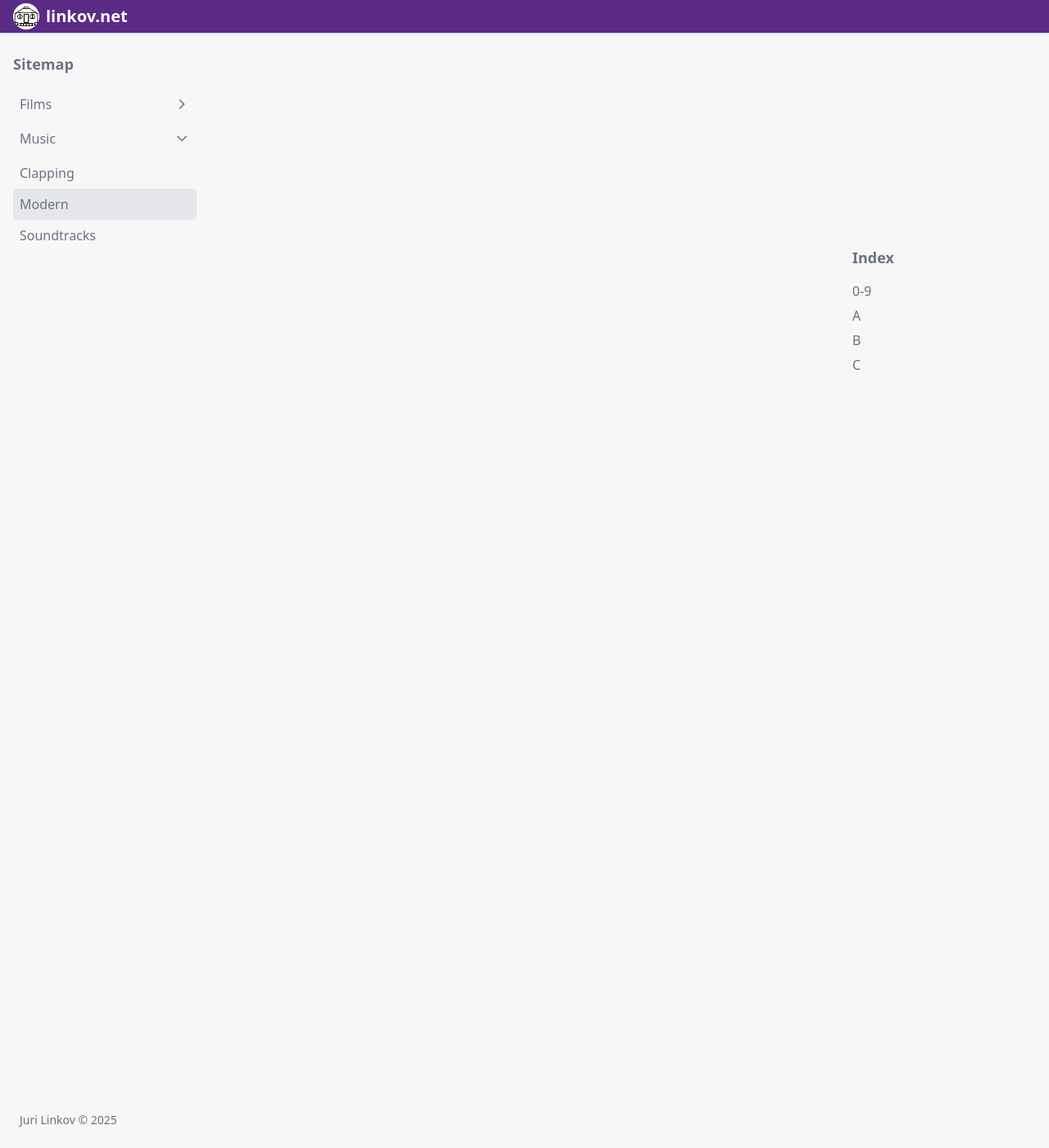
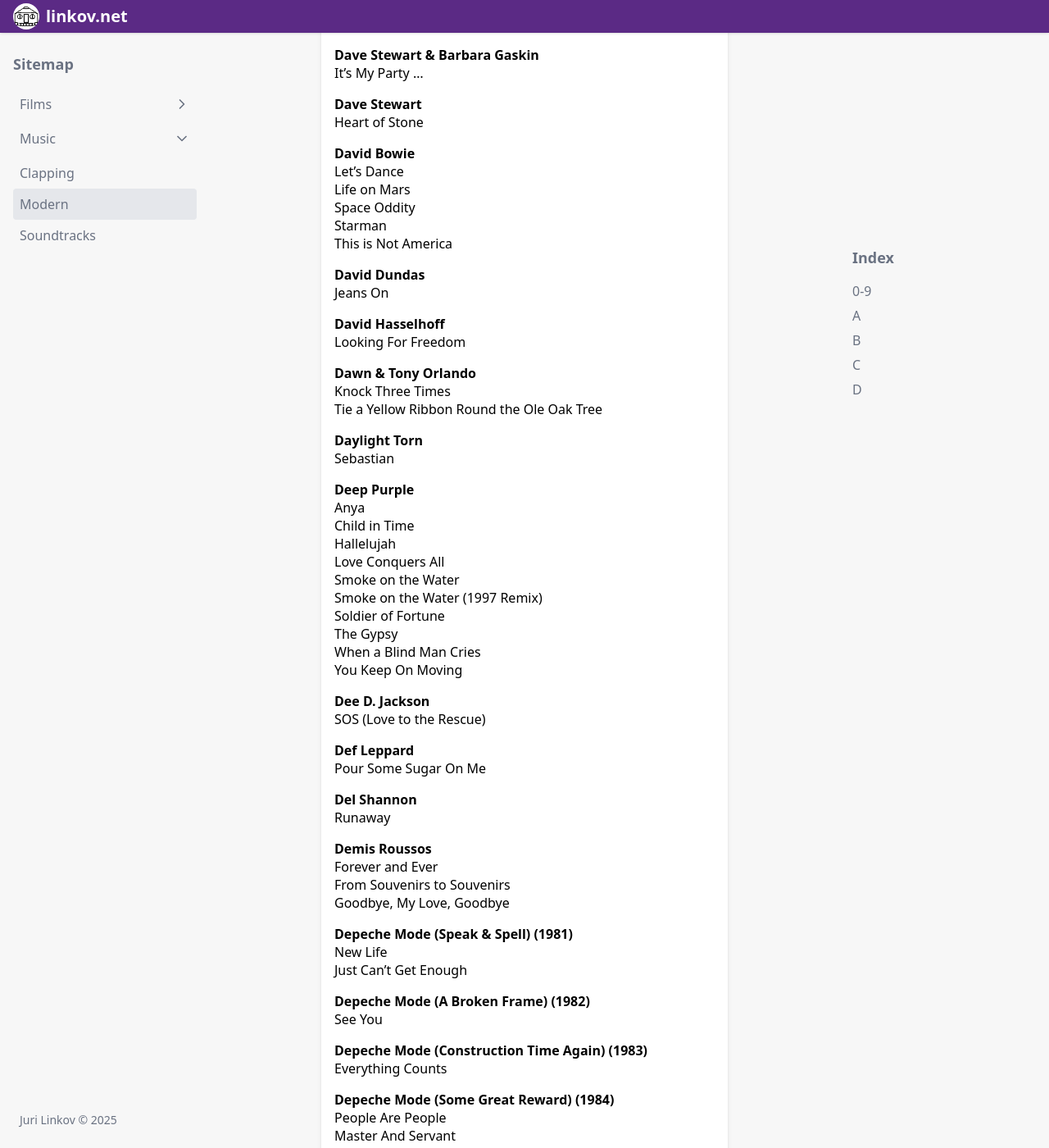
Before and after one commit to link0ff/link0ff.github.io, a Jekyll site: the page built from en/music/modern.md, in a window 1280 px wide and 1400 px high, scrolled down 16108 px. Shown: the whole window at 82% size. Built offline with Jekyll 4.4.1, drawn with Linux system fonts in a browser that asks for light colours; nearby versions of some CDN libraries; some of the changed text lies outside the part shown.

Commit message:
Add music modern D

```diff
--- a/en/music/modern.md
+++ b/en/music/modern.md
@@ -4,8 +4,9 @@
 lazyload: true
 ---
 I'd like to present a carefully selected collection
-of the most remarkable contemporary songs and compositions.
+of the greatest hits of our time.
 
-This list was created to help ensure you don't miss any impactful songs from the past.
+This list was created to ensure you don't miss
+any impactful songs from recent years.
 
 You can click on any song title to play it in the right sidebar.
--- a/en/music/modern/0.md
+++ b/en/music/modern/0.md
@@ -4,7 +4,7 @@
   2 Brothers On The 4th Floor, 2 Unlimited, 4 Friends & Shary, 4 Non Blondes, 7 Signs & Julia Simon, 5000 Volts
 ---
 **[2 Brothers On The 4th Floor](https://en.wikipedia.org/wiki/2_Brothers_On_The_4th_Floor){:target="_blank"}**
-- {% include ytplay.html id="jXyJQT3E9jw" t="Do You Know" %} {% include remark.html c="cover of “Diana Ross - Theme from Mahogany (Do You Know Where You're Going To)”" %}
+- {% include ytplay.html id="jXyJQT3E9jw" t="Do You Know" %} {% include remark.html c="[cover](https://en.wikipedia.org/wiki/Theme_from_Mahogany_(Do_You_Know_Where_You're_Going_To)){:target=\"_blank\"}" %}
 
 **[2 Unlimited](https://en.wikipedia.org/wiki/2_Unlimited){:target="_blank"}**
 - {% include ytplay.html id="7kmEEkECFQw" t="No Limit" %}
--- a/en/music/modern/a.md
+++ b/en/music/modern/a.md
@@ -236,10 +236,10 @@
 - {% include ytplay.html id="MidApgwKpyg" t="Touch and Go" %}
 
 **[Armin van Buuren](https://en.wikipedia.org/wiki/Armin_van_Buuren){:target="_blank"} feat. [Jaren](https://en.wikipedia.org/wiki/Jaren_Cerf){:target="_blank"}**
-- {% include ytplay.html id="eyUfJVqMtO0" t="Unforgivable (Extended Mix)" %}
+- {% include ytplay.html id="eyUfJVqMtO0" t="Unforgivable (Extended Mix)" %} {% include remark.html c="vocal trance" %}
 
 **[Armin van Buuren](https://en.wikipedia.org/wiki/Armin_van_Buuren){:target="_blank"} feat. [Sharon den Adel](https://en.wikipedia.org/wiki/Sharon_den_Adel){:target="_blank"}**
-- {% include ytplay.html id="TxvpctgU_s8" t="In and Out of Love" %}
+- {% include ytplay.html id="TxvpctgU_s8" t="In and Out of Love" %} {% include remark.html c="vocal trance" %}
 
 **[Army Of Lovers](https://en.wikipedia.org/wiki/Army_Of_Lovers){:target="_blank"}**
 - {% include ytplay.html id="cUo0YkLyrjU" t="Carry My Urn to Ukraine" %}
--- a/en/music/modern/b.md
+++ b/en/music/modern/b.md
@@ -115,7 +115,7 @@
 - {% include ytplay.html id="eFTLKWw542g" t="We Didn't Start the Fire" %}
 
 **[Billy Ocean](https://en.wikipedia.org/wiki/Billy_Ocean){:target="_blank"}**
-- {% include ytplay.html id="zNgcYGgtf8M" t="Get Outta My Dreams, Get Into My Car " %}
+- {% include ytplay.html id="zNgcYGgtf8M" t="Get Outta My Dreams, Get Into My Car" %}
 - {% include ytplay.html id="tyrowWnlNnQ" t="Loverboy" %}
 
 **[Bill Haley & His Comets](https://en.wikipedia.org/wiki/Bill_Haley_&_His_Comets){:target="_blank"}**
@@ -135,7 +135,7 @@
 - {% include ytplay.html id="u1ZoHfJZACA" t="Wonderful Life" %}
 
 **[Blind Guardian](https://en.wikipedia.org/wiki/Blind_Guardian){:target="_blank"}**
-- {% include ytplay.html id="Qov5WhGdxpI" t="Surfin' USA" %} {% include remark.html c="cover of “The Beach Boys - Surfin' U.S.A.”" %}
+- {% include ytplay.html id="Qov5WhGdxpI" t="Surfin' USA" %} {% include remark.html c="[cover](https://en.wikipedia.org/wiki/Surfin'_U.S.A.){:target=\"_blank\"}" %}
 
 **[Blondie](https://en.wikipedia.org/wiki/Blondie_(band)){:target="_blank"}**
 - {% include ytplay.html id="StKVS0eI85I" t="Call Me" %}
--- a/en/music/modern/c.md
+++ b/en/music/modern/c.md
@@ -11,7 +11,7 @@
   Culture Club, Cutting Crew, Cyndi Lauper, C+C Music Factory, C. C. Catch
 ---
 **[Camouflage](https://en.wikipedia.org/wiki/Camouflage_(band)){:target="_blank"}**
-- {% include ytplay.html id="zXzqcDnzDgc" t="Love Is a Shield" %} {% include remark.html c="Sounds like Depeche Mode" %}
+- {% include ytplay.html id="zXzqcDnzDgc" t="Love Is a Shield" %} {% include remark.html c="sounds like Depeche Mode" %}
 
 **[Cappella](https://en.wikipedia.org/wiki/Cappella_(band)){:target="_blank"}**
 - {% include ytplay.html id="y3KihWJRh6U" t="U Got 2 Let the Music" %}
@@ -21,8 +21,8 @@
 - {% include ytplay.html id="_vkVXbtqLpI" t="Only With You" %}
 
 **[Captain Jack](https://en.wikipedia.org/wiki/Captain_Jack_(group)){:target="_blank"}**
-- {% include ytplay.html id="7X2QztU74pA" t="Dream a Dream" %} {% include remark.html c="cover of Edvard Grieg “In the Hall of the Mountain King”" %}
-- {% include ytplay.html id="Qzjeeq8OICs" t="Get Up" %} {% include remark.html c="cover of [A Banda](https://en.wikipedia.org/wiki/A_Banda_(Ah_Bahn-da)){:target=\"_blank\"}" %}
+- {% include ytplay.html id="7X2QztU74pA" t="Dream a Dream" %} {% include remark.html c="[cover](https://en.wikipedia.org/wiki/In_the_Hall_of_the_Mountain_King){:target=\"_blank\"}" %}
+- {% include ytplay.html id="Qzjeeq8OICs" t="Get Up" %} {% include remark.html c="[cover](https://en.wikipedia.org/wiki/A_Banda_(Ah_Bahn-da)){:target=\"_blank\"}" %}
 
 **[Carl Douglas](https://en.wikipedia.org/wiki/Carl_Douglas){:target="_blank"}**
 - {% include ytplay.html id="bmfudW7rbG0" t="Kung Fu Fighting" %}
@@ -126,7 +126,7 @@
 - {% include ytplay.html id="U6G52RpNqPM" t="Save Me" %}
 
 **[Clout](https://en.wikipedia.org/wiki/Clout){:target="_blank"}**
-- {% include ytplay.html id="H7Q3pVAOSLE" t="Save Me" %} {% include remark.html c="cover of Clodagh Rogers “Save Me”" %}
+- {% include ytplay.html id="H7Q3pVAOSLE" t="Save Me" %} {% include remark.html c="[cover](https://en.wikipedia.org/wiki/Save_Me_(Clodagh_Rodgers_song)){:target=\"_blank\"}" %}
 - {% include ytplay.html id="5fgA_yNCeq4" t="Substitute" %}
 - {% include ytplay.html id="pRZL3oF72TA" t="Without Love" %}
 
--- /dev/null
+++ b/en/music/modern/d.md
@@ -0,0 +1,232 @@
+---
+title: D
+summary: >
+  DJ BoBo, DJ Gollum, Dalida, Daniel Boone, Daniel Sentacruz Ensemble, Danny Keith,
+  Danuta, Dash Berlin, Das Modul, Dave Edmunds, Dave Stewart, David Bowie, David
+  Dundas, David Hasselhoff, Dawn & Tony Orlando, Daylight Torn, Deep Purple, Dee
+  D. Jackson, Def Leppard, Del Shannon, Demis Roussos, Depeche Mode,, Derek and the
+  Dominos, Desireless, Dexy's Midnight Runners, Diana King, Diana Ross, Dido, Dire
+  Straits, Donna Summer, Don McLean, Doop, Doris D & The Pins, Dr. Alban, Dr. Hook,
+  Dr. John, Dschinghis Khan, Duran Duran, Dusty Springfield, DÖF
+---
+**[DJ BoBo](https://en.wikipedia.org/wiki/DJ_BoBo){:target="_blank"}**
+- {% include ytplay.html id="rAnmLLRphqo" t="Somebody Dance with Me" %}
+
+**[DJ Gollum](https://www.discogs.com/artist/20436-DJ-Gollum){:target="_blank"}**
+- {% include ytplay.html id="dQZzVbcPPzA" t="Poison (DJ THT & Ced Tecknoboy Radio Edit)" %} {% include remark.html c="[cover](https://en.wikipedia.org/wiki/Poison_(Alice_Cooper_song)){:target=\"_blank\"}" %}
+
+**[Dalida](https://en.wikipedia.org/wiki/Dalida){:target="_blank"}**
+- {% include ytplay.html id="2TtD6iDlEHo" t="Besame mucho" %}
+- {% include ytplay.html id="jFqfJJ3ExrY" t="Itsi bitsi petit bikini" %} {% include remark.html c="[cover](https://en.wikipedia.org/wiki/Itsy_Bitsy_Teenie_Weenie_Yellow_Polkadot_Bikini){:target=\"_blank\"}" %}
+- {% include ytplay.html id="jH1Gxy1T1Eo" t="Le Temps des fleurs" %} {% include remark.html c="[cover](https://en.wikipedia.org/wiki/Le_Temps_des_fleurs){:target=\"_blank\"}" %}
+- {% include ytplay.html id="GFHlP4STn00" t="O sole mio" %}
+- {% include ytplay.html id="bBzb3d9qeWg" t="Parle plus bas" %} {% include remark.html c="[cover](https://en.wikipedia.org/wiki/Love_Theme_from_The_Godfather){:target=\"_blank\"}" %}
+- {% include ytplay.html id="vK8N9zkabYs" t="Petit homme" %} {% include remark.html c="[cover](https://en.wikipedia.org/wiki/Little_Man_(Sonny_&_Cher_song)){:target=\"_blank\"}" %}
+
+**[Dalida](https://en.wikipedia.org/wiki/Dalida){:target="_blank"} & [Alain Delon](https://en.wikipedia.org/wiki/Alain_Delon){:target="_blank"}**
+- {% include ytplay.html id="LYAvhujK4nA" t="Paroles, paroles" %}
+
+**[Daniel Boone](https://en.wikipedia.org/wiki/Daniel_Boone_(singer)){:target="_blank"}**
+- {% include ytplay.html id="EQ7uNXfoq5g" t="Beautiful Sunday" %}
+
+**[Daniel Sentacruz Ensemble](https://en.wikipedia.org/wiki/Daniel_Sentacruz_Ensemble){:target="_blank"}**
+- {% include ytplay.html id="-nj7Ek3rSBw" t="Soleado" %} {% include remark.html c="semi-instrumental with vocals" %}
+
+**[Danny Keith](https://www.discogs.com/artist/88801-Danny-Keith){:target="_blank"}**
+- {% include ytplay.html id="e9XQBnFHJLg" t="Keep On Music" %}
+
+**[Danuta](https://en.wikipedia.org/wiki/Danuta_Lato){:target="_blank"}**
+- {% include ytplay.html id="SKJhl8Jq54w" t="Touch My Heart" %}
+
+**[Dash Berlin with Cerf, Mitiska & Jaren](https://www.discogs.com/master/2382-Dash-Berlin-With-Cerf-Mitiska-Jaren-Man-On-The-Run){:target="_blank"}**
+- {% include ytplay.html id="jySYvf2fm68" t="Man on the Run" %} {% include remark.html c="vocal trance" %}
+
+**[Das Modul](https://de.wikipedia.org/wiki/Das_Modul_(Band)){:target="_blank"}**
+- {% include ytplay.html id="oV6DsjmtBuQ" t="Computerliebe" %}
+
+**[Dave Edmunds](https://en.wikipedia.org/wiki/Dave_Edmunds){:target="_blank"}**
+- {% include ytplay.html id="hMjwb13TFCo" t="I Hear You Knocking" %}
+
+**[Dave Stewart](https://en.wikipedia.org/wiki/Dave_Stewart_(musician,_born_1950)){:target="_blank"} & [Barbara Gaskin](https://en.wikipedia.org/wiki/Barbara_Gaskin){:target="_blank"}**
+- {% include ytplay.html id="fUlcfF5Dnvc" t="It's My Party" %} {% include remark.html c="[cover](https://en.wikipedia.org/wiki/It's_My_Party){:target=\"_blank\"}" %}
+
+**[Dave Stewart](https://en.wikipedia.org/wiki/Dave_Stewart_(Eurythmics)){:target="_blank"}**
+- {% include ytplay.html id="sBaKMpxw5_c" t="Heart of Stone" %}
+
+**[David Bowie](https://en.wikipedia.org/wiki/David_Bowie){:target="_blank"}**
+- {% include ytplay.html id="VbD_kBJc_gI" t="Let's Dance" %}
+- {% include ytplay.html id="AZKcl4-tcuo" t="Life on Mars" %}
+- {% include ytplay.html id="iYYRH4apXDo" t="Space Oddity" %}
+- {% include ytplay.html id="t365MuktYQs" t="Starman" %}
+- {% include ytplay.html id="bYkPtYw82f8" t="This is Not America" %}
+
+**[David Dundas](https://en.wikipedia.org/wiki/David_Dundas_(musician)){:target="_blank"}**
+- {% include ytplay.html id="vwGlhKcEBjY" t="Jeans On" %}
+
+**[David Hasselhoff](https://en.wikipedia.org/wiki/David_Hasselhoff){:target="_blank"}**
+- {% include ytplay.html id="XAfzCSzjCcM" t="Looking For Freedom" %}
+
+**[Dawn & Tony Orlando](https://en.wikipedia.org/wiki/Tony_Orlando_and_Dawn){:target="_blank"}**
+- {% include ytplay.html id="uw2eitx9Ly0" t="Knock Three Times" %}
+- {% include ytplay.html id="PxG9XFqHSFw" t="Tie a Yellow Ribbon Round the Ole Oak Tree" %}
+
+**[Daylight Torn](https://www.discogs.com/artist/1629003-Daylight-Torn){:target="_blank"}**
+- {% include ytplay.html id="Ri3nJv3TQvM" t="Sebastian" %}
+
+**[Deep Purple](https://en.wikipedia.org/wiki/Deep_Purple){:target="_blank"}**
+- {% include ytplay.html id="-Uwnnx6X2_A" t="Anya" %}
+- {% include ytplay.html id="FpA707p7w9A" t="Child in Time" %}
+- {% include ytplay.html id="5b375QyDAEY" t="Hallelujah" %}
+- {% include ytplay.html id="usPXQA5JTKE" t="Love Conquers All" %}
+- {% include ytplay.html id="Q2FzZSBD5LE" t="Smoke on the Water" %}
+- {% include ytplay.html id="5y-zPDOOBRw" t="Smoke on the Water (1997 Remix)" %}
+- {% include ytplay.html id="AjIL2BemqBY" t="Soldier of Fortune" %}
+- {% include ytplay.html id="Pjy9MUjrjdI" t="The Gypsy" %}
+- {% include ytplay.html id="9_Iq9CWuqMM" t="When a Blind Man Cries" %}
+- {% include ytplay.html id="pE8fYd0FevI" t="You Keep On Moving" %}
+
+**[Dee D. Jackson](https://en.wikipedia.org/wiki/Dee_D._Jackson){:target="_blank"}**
+- {% include ytplay.html id="nyR3L2owcA8" t="SOS (Love to the Rescue)" %}
+
+**[Def Leppard](https://en.wikipedia.org/wiki/Def_Leppard){:target="_blank"}**
+- {% include ytplay.html id="0UIB9Y4OFPs" t="Pour Some Sugar On Me" %}
+
+**[Del Shannon](https://en.wikipedia.org/wiki/Del_Shannon){:target="_blank"}**
+- {% include ytplay.html id="0S13mP_pfEc" t="Runaway" %}
+
+**[Demis Roussos](https://en.wikipedia.org/wiki/Demis_Roussos){:target="_blank"}**
+- {% include ytplay.html id="BfdkQGQ5xpA" t="Forever and Ever" %}
+- {% include ytplay.html id="pdoW2P049S0" t="From Souvenirs to Souvenirs" %}
+- {% include ytplay.html id="f4LKlOyC-To" t="Goodbye, My Love, Goodbye" %}
+
+**[Depeche Mode (Speak & Spell)](https://en.wikipedia.org/wiki/Speak_&_Spell_(album)){:target="_blank"} (1981)**
+- {% include ytplay.html id="D6ILGfnc-vk" t="New Life" %}
+- {% include ytplay.html id="DLhXHjU-vvM" t="Just Can't Get Enough" %}
+
+**[Depeche Mode (A Broken Frame)](https://en.wikipedia.org/wiki/A_Broken_Frame){:target="_blank"} (1982)**
+- {% include ytplay.html id="rwD6WSBzysE" t="See You" %}
+
+**[Depeche Mode (Construction Time Again)](https://en.wikipedia.org/wiki/Construction_Time_Again){:target="_blank"} (1983)**
+- {% include ytplay.html id="1t-gK-9EIq4" t="Everything Counts" %}
+
+**[Depeche Mode (Some Great Reward)](https://en.wikipedia.org/wiki/Some_Great_Reward){:target="_blank"} (1984)**
+- {% include ytplay.html id="dGyoJHUriQM" t="People Are People" %}
+- {% include ytplay.html id="EzZAnt1eei0" t="Master And Servant" %}
+
+**[Depeche Mode (Black Celebration)](https://en.wikipedia.org/wiki/Black_Celebration){:target="_blank"} (1986)**
+- {% include ytplay.html id="oZW1AhAxXAs" t="Black Celebration" %}
+- {% include ytplay.html id="gajF-DL0FtY" t="A Question Of Time" %}
+- {% include ytplay.html id="ee9WROnnUgs" t="Stripped" %}
+
+**[Depeche Mode (Music for the Masses)](https://en.wikipedia.org/wiki/Music_for_the_Masses){:target="_blank"} (1987)**
+- {% include ytplay.html id="vB_Vl0k86cI" t="Never Let Me Down Again" %}
+- {% include ytplay.html id="ZvqLMRW_xYQ" t="The Things You Said" %}
+- {% include ytplay.html id="9dhoYUUNTRI" t="Strangelove" %}
+- {% include ytplay.html id="oPicHQCC3r0" t="Little 15" %}
+- {% include ytplay.html id="5ZcQ-4iP_Y4" t="Behind The Wheel" %}
+- {% include ytplay.html id="WVHd_J9ousw" t="Nothing" %}
+
+**[Depeche Mode (Violator)](https://en.wikipedia.org/wiki/Violator_(album)){:target="_blank"} (1990)**
+- {% include ytplay.html id="XY3e46pf03Y" t="World In My Eyes" %}
+- {% include ytplay.html id="5L4YMKlpPog" t="Personal Jesus" %}
+- {% include ytplay.html id="x4mVKe6dalg" t="Enjoy The Silence" %}
+- {% include ytplay.html id="SxUhWYjkIJs" t="Policy Of Truth" %}
+
+**[Depeche Mode (Songs of Faith and Devotion)](https://en.wikipedia.org/wiki/Songs_of_Faith_and_Devotion){:target="_blank"} (1993)**
+- {% include ytplay.html id="sSHRs7aJ0-g" t="I Feel You" %}
+- {% include ytplay.html id="aaU29CR0mRs" t="Walking In My Shoes" %}
+- {% include ytplay.html id="ggvVxXZBQf4" t="In Your Room" %}
+- {% include ytplay.html id="Gd70E-7PITE" t="Rush" %}
+- {% include ytplay.html id="UOO9IBnQIPs" t="Higher Love" %}
+
+**[Depeche Mode (Ultra)](https://en.wikipedia.org/wiki/Ultra_(Depeche_Mode_album)){:target="_blank"} (1997)**
+- {% include ytplay.html id="bGt_VlEVyuE" t="Barrel Of A Gun" %}
+- {% include ytplay.html id="AnjlQwh_ujo" t="It's No Good" %}
+
+**[Depeche Mode (Exciter)](https://en.wikipedia.org/wiki/Exciter_(Depeche_Mode_album)){:target="_blank"} (2001)**
+- {% include ytplay.html id="pcSaK4JntA8" t="Dream On" %}
+- {% include ytplay.html id="PEMx-zy588A" t="Freelove" %}
+- {% include ytplay.html id="ILqsyxWivv8" t="Breathe" %}
+
+**[Depeche Mode (Playing the Angel)](https://en.wikipedia.org/wiki/Playing_the_Angel){:target="_blank"} (2005)**
+- {% include ytplay.html id="7JUkLTIaog4" t="A Pain That I'm Used To" %}
+- {% include ytplay.html id="F5v2INyFv6U" t="Suffer Well" %}
+- {% include ytplay.html id="ZaPZ98voZhY" t="Precious" %}
+- {% include ytplay.html id="pm7zpVRULAM" t="Damaged People" %}
+
+**[Depeche Mode (Sounds of the Universe)](https://en.wikipedia.org/wiki/Sounds_of_the_Universe){:target="_blank"} (2009)**
+- {% include ytplay.html id="2mS2p4dgLGM" t="In Chains" %}
+- {% include ytplay.html id="ZmRnPhIu-jg" t="Wrong" %}
+- {% include ytplay.html id="0gvv6VYuV50" t="Fragile Tension" %}
+- {% include ytplay.html id="Du4EfMfKROA" t="Peace" %}
+- {% include ytplay.html id="LmBuM-cQMrk" t="Perfect" %}
+
+**[Derek and the Dominos](https://en.wikipedia.org/wiki/Derek_And_The_Dominos){:target="_blank"}**
+- {% include ytplay.html id="TngViNw2pOo" t="Layla" %}
+
+**[Desireless](https://en.wikipedia.org/wiki/Desireless){:target="_blank"}**
+- {% include ytplay.html id="NlgmH5q9uNk" t="Voyage, voyage" %}
+
+**[Dexy's Midnight Runners](https://en.wikipedia.org/wiki/Dexy's_Midnight_Runners){:target="_blank"}**
+- {% include ytplay.html id="6BODDyZRF6A" t="Come On Eileen" %}
+
+**[Diana King](https://en.wikipedia.org/wiki/Diana_King){:target="_blank"}**
+- {% include ytplay.html id="szjaHbjhauk" t="Shy Guy" %}
+
+**[Diana Ross](https://en.wikipedia.org/wiki/Diana_Ross){:target="_blank"}**
+- {% include ytplay.html id="PcMD2Gs9fwU" t="Chain Reaction" %}
+- {% include ytplay.html id="TPpfSp40qy0" t="I Will Survive" %} {% include remark.html c="[cover](https://en.wikipedia.org/wiki/I_Will_Survive){:target=\"_blank\"}" %}
+- {% include ytplay.html id="VOH6SzDX3l4" t="Theme from Mahogany (Do You Know Where You're Going To)" %}
+- {% include ytplay.html id="hDHW5wXBvLw" t="Upside Down" %}
+
+**Diana Ross & [Marvin Gaye](https://en.wikipedia.org/wiki/Marvin_Gaye){:target="_blank"}**
+- {% include ytplay.html id="rx8egtlOBHk" t="You Are Everything" %}
+
+**Diana Ross & [The Supremes](https://en.wikipedia.org/wiki/The_Supremes){:target="_blank"}**
+- {% include ytplay.html id="ovoBi3pXD_A" t="You Can't Hurry Love" %}
+
+**[Dido](https://en.wikipedia.org/wiki/Dido_(singer)){:target="_blank"}**
+- {% include ytplay.html id="1TO48Cnl66w" t="Thank You" %}
+
+**[Dire Straits](https://en.wikipedia.org/wiki/Dire_Straits){:target="_blank"}**
+- {% include ytplay.html id="wTP2RUD_cL0" t="Money for Nothing" %}
+
+**[Donna Summer](https://en.wikipedia.org/wiki/Donna_Summer){:target="_blank"}**
+- {% include ytplay.html id="KhcaPNuaJNU" t="Hot Stuff" %}
+- {% include ytplay.html id="yEbaeLv-aOo" t="I Feel Love" %}
+
+**[Don McLean](https://en.wikipedia.org/wiki/Don_McLean){:target="_blank"}**
+- {% include ytplay.html id="PRpiBpDy7MQ" t="American Pie" %}
+
+**[Doop](https://en.wikipedia.org/wiki/Doop_(band)){:target="_blank"}**
+- {% include ytplay.html id="tvLDm8821jQ" t="Doop" %}
+
+**[Doris D & The Pins](https://en.wikipedia.org/wiki/Doris_D_&_The_Pins){:target="_blank"}**
+- {% include ytplay.html id="K_aBgOFjfnM" t="Shine Up" %}
+
+**[Dr. Alban](https://en.wikipedia.org/wiki/Dr._Alban){:target="_blank"}**
+- {% include ytplay.html id="oW0VovnyjPY" t="It's My Life" %}
+
+**[Dr. Hook](https://en.wikipedia.org/wiki/Dr._Hook){:target="_blank"}**
+- {% include ytplay.html id="bD0CSd6BM6w" t="When You're in Love with a Beautiful Woman" %}
+
+**[Dr. John](https://en.wikipedia.org/wiki/Dr._John){:target="_blank"}**
+- {% include ytplay.html id="W4PjWgiH-LQ" t="Right Place Wrong Time" %}
+
+**[Dschinghis Khan](https://en.wikipedia.org/wiki/Dschinghis_Khan){:target="_blank"}**
+- {% include ytplay.html id="1AXlVZRpweI" t="Dschinghis Khan" %}
+- {% include ytplay.html id="dEcGLFMrrX8" t="Israel, Israel" %}
+- {% include ytplay.html id="lyuFLU2Zqz0" t="Moskau" %}
+- {% include ytplay.html id="pqWc5FABmDY" t="Rocking Son Of Dschinghis Khan" %}
+
+**[Duran Duran](https://en.wikipedia.org/wiki/Duran_Duran){:target="_blank"}**
+- {% include ytplay.html id="Fp4CR2HcHLQ" t="A View to a Kill" %}
+- {% include ytplay.html id="Epj84QVw2rc" t="Come Undone" %}
+- {% include ytplay.html id="FqIACCH20JU" t="Ordinary World" %}
+
+**[Dusty Springfield](https://en.wikipedia.org/wiki/Dusty_Springfield){:target="_blank"}**
+- {% include ytplay.html id="CL7t22rypew" t="I Only Want to Be with You" %}
+- {% include ytplay.html id="QR4vE9xL3yk" t="You Don't Have to Say You Love Me" %}
+
+**[DÖF](https://en.wikipedia.org/wiki/DÖF){:target="_blank"}**
+- {% include ytplay.html id="B6oRHCDPCCg" t="Codo" %}
```
